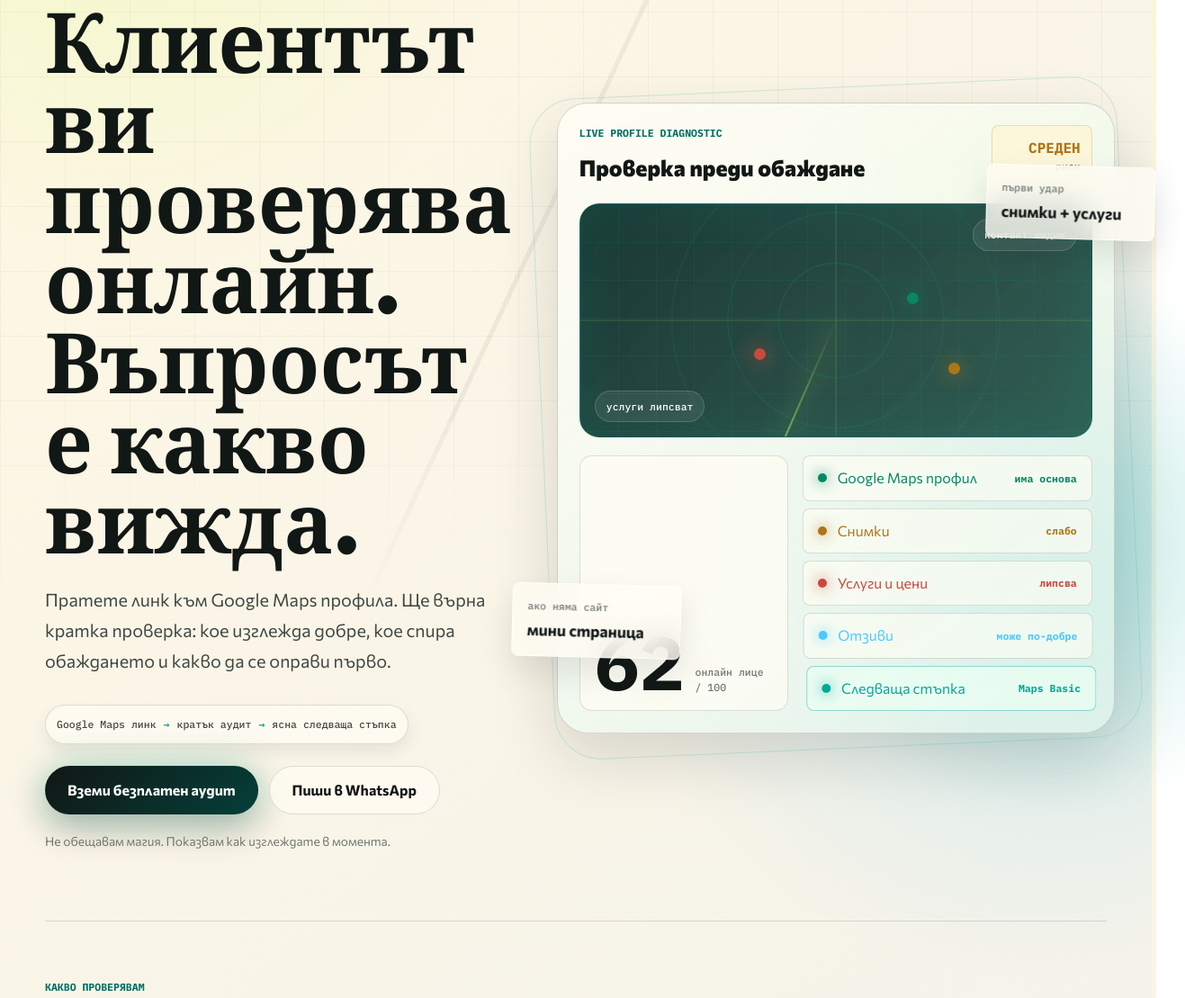
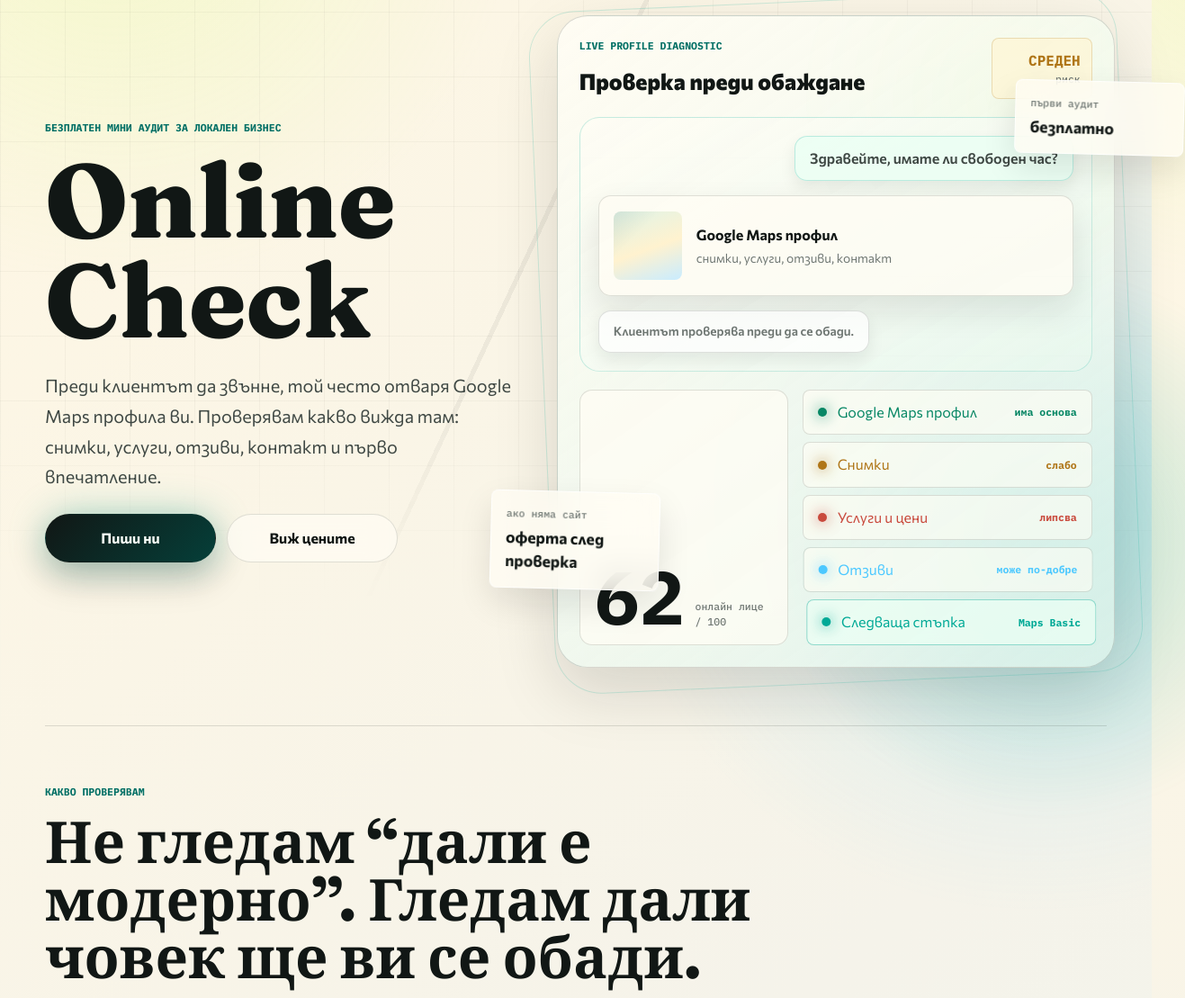
Before and after one commit to timat50/my-site, a plain HTML site: page index.html in a window 1280 px wide. Shown: the part 131-1240 px from the top of the page at 90% size, 1317 px wide, since content can reach past the window. Drawn offline with Linux system fonts and the light colour scheme.

Commit message:
Изменения

```diff
--- a/index.html
+++ b/index.html
@@ -30,7 +30,7 @@
         <a href="#prices">Цени</a>
         <a href="#contact">Контакт</a>
       </nav>
-      <a class="header-cta" href="viber://chat?number=%2B359884343110">Изпрати профил</a>
+      <a class="header-cta" href="#contact">Пиши ни</a>
     </header>
 
     <main id="main">
@@ -38,30 +38,20 @@
         <div class="hero-grid section-shell">
           <div class="hero-copy reveal">
             <p class="eyebrow">Безплатен мини аудит за локален бизнес</p>
-            <h1 id="hero-title">Клиентът ви проверява онлайн. Въпросът е какво вижда.</h1>
+            <h1 id="hero-title">Online Check</h1>
             <p class="hero-text">
-              Пратете линк към Google Maps профила. Ще върна кратка проверка:
-              кое изглежда добре, кое спира обаждането и какво да се оправи първо.
+              Преди клиентът да звънне, той често отваря Google Maps профила ви.
+              Проверявам какво вижда там: снимки, услуги, отзиви, контакт и първо впечатление.
             </p>
 
-            <div class="link-strip" aria-label="Какво да изпратите">
-              <span>Google Maps линк</span>
-              <strong>→</strong>
-              <span>кратък аудит</span>
-              <strong>→</strong>
-              <span>ясна следваща стъпка</span>
-            </div>
-
             <div class="hero-actions" aria-label="Бърз контакт">
-              <a class="button button-primary" href="viber://chat?number=%2B359884343110">
-                Вземи безплатен аудит
+              <a class="button button-primary" href="#contact">
+                Пиши ни
               </a>
-              <a class="button button-secondary" href="https://wa.me/359884343110">
-                Пиши в WhatsApp
+              <a class="button button-secondary" href="#prices">
+                Виж цените
               </a>
             </div>
-
-            <p class="micro-proof">Не обещавам магия. Показвам как изглеждате в момента.</p>
           </div>
 
           <div class="diagnostic-wrap reveal" aria-label="Демонстрация на онлайн аудит">
@@ -77,13 +67,16 @@
                 </div>
               </div>
 
-              <div class="radar-field" aria-hidden="true">
-                <span class="radar-sweep"></span>
-                <span class="radar-dot dot-good"></span>
-                <span class="radar-dot dot-missing"></span>
-                <span class="radar-dot dot-weak"></span>
-                <span class="radar-label label-one">контакт видим</span>
-                <span class="radar-label label-two">услуги липсват</span>
+              <div class="profile-preview" aria-hidden="true">
+                <div class="chat-line chat-client">Здравейте, имате ли свободен час?</div>
+                <div class="profile-card-mini">
+                  <div class="profile-photo"></div>
+                  <div>
+                    <strong>Google Maps профил</strong>
+                    <span>снимки, услуги, отзиви, контакт</span>
+                  </div>
+                </div>
+                <div class="chat-line chat-note">Клиентът проверява преди да се обади.</div>
               </div>
 
               <div class="diagnostic-output">
@@ -117,12 +110,12 @@
             </article>
 
             <div class="side-ticket ticket-top" aria-hidden="true">
-              <span>първи удар</span>
-              <strong>снимки + услуги</strong>
+              <span>първи аудит</span>
+              <strong>безплатно</strong>
             </div>
             <div class="side-ticket ticket-bottom" aria-hidden="true">
               <span>ако няма сайт</span>
-              <strong>мини страница</strong>
+              <strong>оферта след проверка</strong>
             </div>
           </div>
         </div>
@@ -147,25 +140,25 @@
 
       <section id="fixes" class="fix-flow section-shell" aria-labelledby="fix-title">
         <div class="section-heading reveal">
-          <div class="section-tag">Пътят след безплатния аудит</div>
-          <h2 id="fix-title">Първо намираме слабите места. После оправяме само важното.</h2>
+          <div class="section-tag">След безплатния аудит</div>
+          <h2 id="fix-title">Първо виждаме как стои профилът. После решаваме дали има смисъл да се пипа.</h2>
         </div>
 
         <div class="flow-lanes">
           <article class="flow-lane reveal">
             <span class="lane-number">01</span>
             <h3>Мини аудит</h3>
-            <p>Пращате линк. Връщам кратък списък: ок, слабо, липсва, първо действие.</p>
+            <p>Кратка проверка на Google Maps профила: кое е ясно, кое липсва и кое пречи.</p>
           </article>
           <article class="flow-lane reveal">
             <span class="lane-number">02</span>
             <h3>Google Maps Basic</h3>
-            <p>Подреждам профила: услуги, снимки, описание, контакт и по-ясно първо впечатление.</p>
+            <p>Подреждане на услуги, снимки, описание, контакт и основна информация.</p>
           </article>
           <article class="flow-lane reveal">
             <span class="lane-number">03</span>
             <h3>Мини сайт</h3>
-            <p>Ако бизнесът има нужда от повече доверие, правя една бърза страница за услуги и контакт.</p>
+            <p>Една ясна страница, когато Maps не стига за услуги, цени и доверие.</p>
           </article>
         </div>
       </section>
@@ -173,7 +166,7 @@
       <section id="prices" class="pricing section-shell" aria-labelledby="prices-title">
         <div class="section-heading reveal">
           <div class="section-tag">Оферти</div>
-          <h2 id="prices-title">Цени, които малък бизнес може да разбере за 10 секунди.</h2>
+          <h2 id="prices-title">Прости пакети за първото онлайн впечатление.</h2>
         </div>
 
         <div class="price-board">
@@ -187,7 +180,7 @@
           <article class="price-row featured reveal">
             <div>
               <h3>Google Maps Basic</h3>
-              <p>Най-честата следваща стъпка след аудита. Подрежда онлайн витрината.</p>
+              <p>Основно подреждане на профила след аудита.</p>
             </div>
             <strong>€30–50</strong>
           </article>
@@ -229,14 +222,14 @@
           <h2 id="contact-title">Пратете Google Maps профила. Ще върна кратка проверка.</h2>
           <p>
             Ако има смисъл, ще предложа малка поправка: Google Maps Basic, мини сайт,
-            PDF меню или QR за отзиви. Ако няма нужда, ще го кажа директно.
+            PDF меню или QR за отзиви.
           </p>
           <div class="hero-actions" aria-label="Контакт за безплатен аудит">
             <a class="button button-primary" href="viber://chat?number=%2B359884343110">
-              Пиши във Viber
+              Пиши ни
             </a>
             <a class="button button-secondary" href="https://wa.me/359884343110">
-              Пиши в WhatsApp
+              WhatsApp
             </a>
           </div>
         </div>
--- a/styles.css
+++ b/styles.css
@@ -146,11 +146,30 @@ a {
 }
 
 .site-header {
+  position: fixed;
+  top: var(--space-3);
+  left: 0;
+  right: 0;
+  z-index: 10;
   display: flex;
   align-items: center;
   justify-content: space-between;
   min-height: 76px;
   gap: var(--space-4);
+  padding-inline: var(--space-4);
+  border: 1px solid rgba(17, 23, 21, 0.1);
+  border-radius: var(--radius-full);
+  background: rgba(255, 253, 244, 0.76);
+  box-shadow: var(--shadow-xs);
+  backdrop-filter: blur(20px);
+}
+
+main {
+  padding-top: calc(76px + var(--space-6));
+}
+
+section {
+  scroll-margin-top: 112px;
 }
 
 .brand,
@@ -223,7 +242,7 @@ a {
 .hero {
   position: relative;
   min-height: calc(100svh - 76px);
-  padding: var(--space-8) 0 var(--space-16);
+  padding: var(--space-12) 0 var(--space-16);
 }
 
 .hero-grid {
@@ -265,7 +284,7 @@ h2 {
 h1 {
   max-width: 820px;
   margin-bottom: var(--space-6);
-  font-size: clamp(3.5rem, 13vw, var(--font-5xl));
+  font-size: clamp(4rem, 14vw, 7.2rem);
   line-height: var(--leading-tight);
 }
 
@@ -289,28 +308,6 @@ h3 {
   color: var(--color-ink-soft);
   font-size: var(--font-lg);
   line-height: var(--leading-relaxed);
-}
-
-.link-strip {
-  display: flex;
-  flex-wrap: wrap;
-  align-items: center;
-  gap: var(--space-2);
-  width: fit-content;
-  max-width: 100%;
-  margin-top: var(--space-8);
-  padding: var(--space-3);
-  border: 1px solid var(--color-line);
-  border-radius: var(--radius-full);
-  background: rgba(255, 253, 244, 0.7);
-  box-shadow: var(--shadow-xs);
-  color: var(--color-ink-soft);
-  font-family: var(--font-mono);
-  font-size: var(--font-xs);
-}
-
-.link-strip strong {
-  color: var(--color-signal);
 }
 
 .hero-actions {
@@ -365,12 +362,6 @@ h3 {
 :focus-visible {
   outline: 3px solid rgba(0, 169, 150, 0.78);
   outline-offset: 4px;
-}
-
-.micro-proof {
-  margin-top: var(--space-5);
-  color: var(--color-ink-muted);
-  font-size: var(--font-sm);
 }
 
 .diagnostic-wrap {
@@ -460,6 +451,76 @@ h3 {
     linear-gradient(135deg, rgba(7, 39, 35, 0.92), rgba(15, 64, 54, 0.84));
   background-size: auto, 42px 42px, 42px 42px, auto;
   box-shadow: inset 0 0 60px rgba(0, 169, 150, 0.14);
+}
+
+.profile-preview {
+  display: grid;
+  gap: var(--space-4);
+  min-height: 260px;
+  margin-bottom: var(--space-5);
+  padding: var(--space-5);
+  border: 1px solid rgba(0, 169, 150, 0.2);
+  border-radius: var(--radius-xl);
+  background:
+    linear-gradient(150deg, rgba(255, 253, 244, 0.92), rgba(232, 247, 238, 0.82)),
+    linear-gradient(rgba(17, 23, 21, 0.04) 1px, transparent 1px);
+  background-size: auto, 100% 44px;
+}
+
+.chat-line {
+  width: fit-content;
+  max-width: 84%;
+  padding: var(--space-3) var(--space-4);
+  border: 1px solid var(--color-line);
+  border-radius: var(--radius-lg);
+  color: var(--color-ink-soft);
+  background: rgba(255, 255, 255, 0.72);
+  box-shadow: var(--shadow-xs);
+  font-weight: var(--weight-semibold);
+}
+
+.chat-client {
+  justify-self: end;
+  border-color: rgba(0, 169, 150, 0.22);
+  background: rgba(233, 255, 244, 0.78);
+}
+
+.chat-note {
+  color: var(--color-ink-muted);
+  font-size: var(--font-sm);
+}
+
+.profile-card-mini {
+  display: grid;
+  grid-template-columns: 76px 1fr;
+  align-items: center;
+  gap: var(--space-4);
+  min-height: 112px;
+  padding: var(--space-4);
+  border: 1px solid var(--color-line);
+  border-radius: var(--radius-lg);
+  background: rgba(255, 253, 244, 0.78);
+  box-shadow: var(--shadow-sm);
+}
+
+.profile-card-mini strong,
+.profile-card-mini span {
+  display: block;
+}
+
+.profile-card-mini span {
+  margin-top: var(--space-1);
+  color: var(--color-ink-muted);
+  font-size: var(--font-sm);
+}
+
+.profile-photo {
+  width: 76px;
+  height: 76px;
+  border-radius: var(--radius-md);
+  background:
+    linear-gradient(135deg, rgba(17, 23, 21, 0.08), transparent 34%),
+    linear-gradient(160deg, #dff4e8 0%, #fff2cf 54%, #c9ecff 100%);
 }
 
 .radar-field::before,
@@ -660,11 +721,11 @@ h3 {
 
 .ticket-top {
   top: 12%;
-  right: -8px;
+  right: -26px;
 }
 
 .ticket-bottom {
-  left: -6px;
+  left: -24px;
   bottom: 10%;
   animation-delay: 700ms;
 }
@@ -909,8 +970,7 @@ h3 {
   }
 
   .price-row {
-    grid-template-columns: 1fr auto;
-    align-items: center;
+    align-content: space-between;
     padding: var(--space-6);
   }
 
@@ -921,7 +981,7 @@ h3 {
 
 @media (min-width: 1080px) {
   .hero {
-    padding-top: var(--space-6);
+    padding-top: var(--space-12);
   }
 
   .diagnostic-machine {
@@ -930,11 +990,22 @@ h3 {
   }
 
   .ticket-top {
-    right: -54px;
+    right: -86px;
   }
 
   .ticket-bottom {
-    left: -50px;
+    left: -74px;
+  }
+}
+
+@media (min-width: 900px) {
+  .price-board {
+    grid-template-columns: repeat(4, minmax(0, 1fr));
+    align-items: stretch;
+  }
+
+  .price-row {
+    min-height: 250px;
   }
 }
 
@@ -950,11 +1021,7 @@ h3 {
   }
 
   .hero {
-    padding-top: var(--space-4);
-  }
-
-  .link-strip {
-    border-radius: var(--radius-lg);
+    padding-top: var(--space-8);
   }
 
   .button {
```
